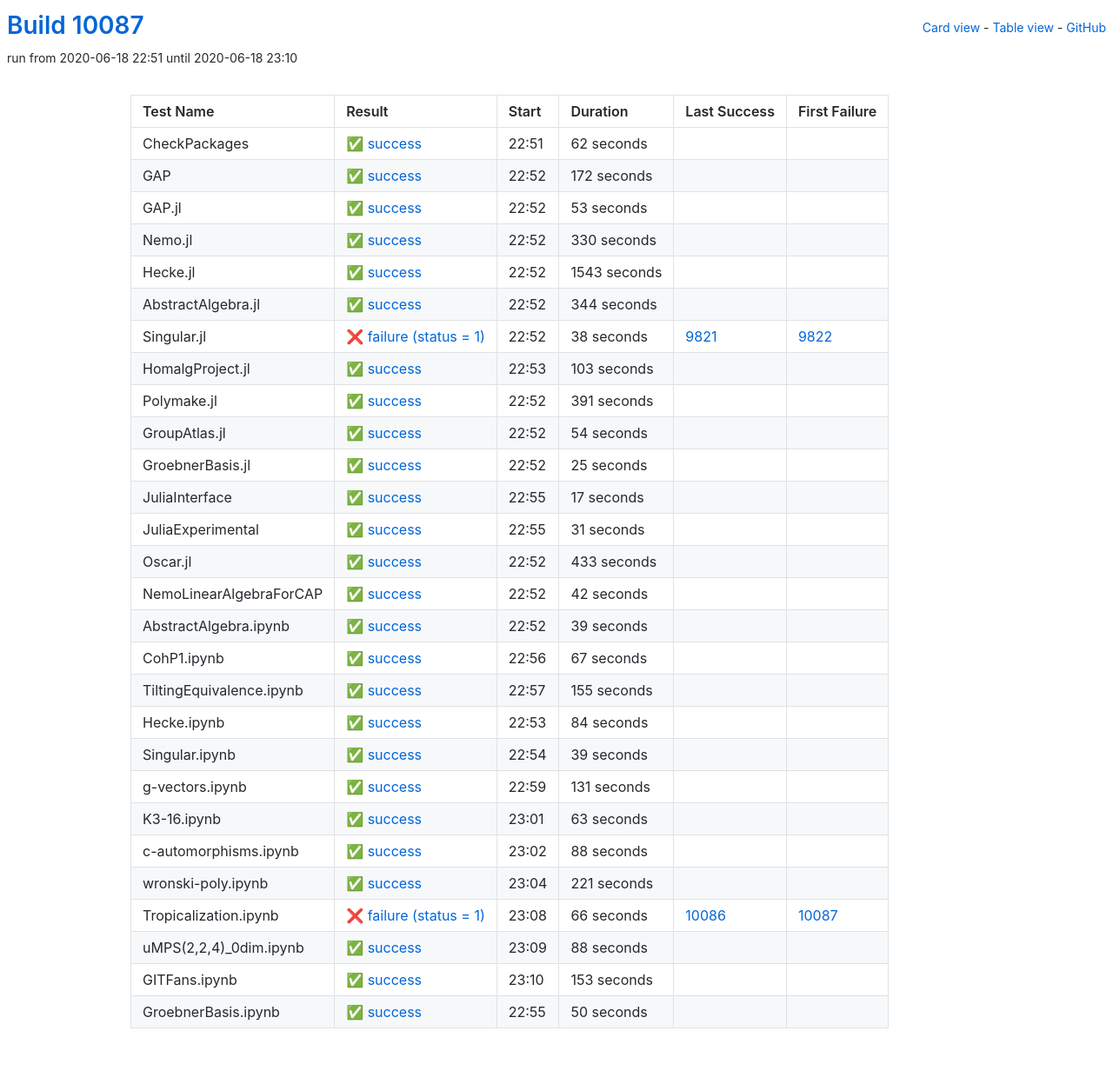
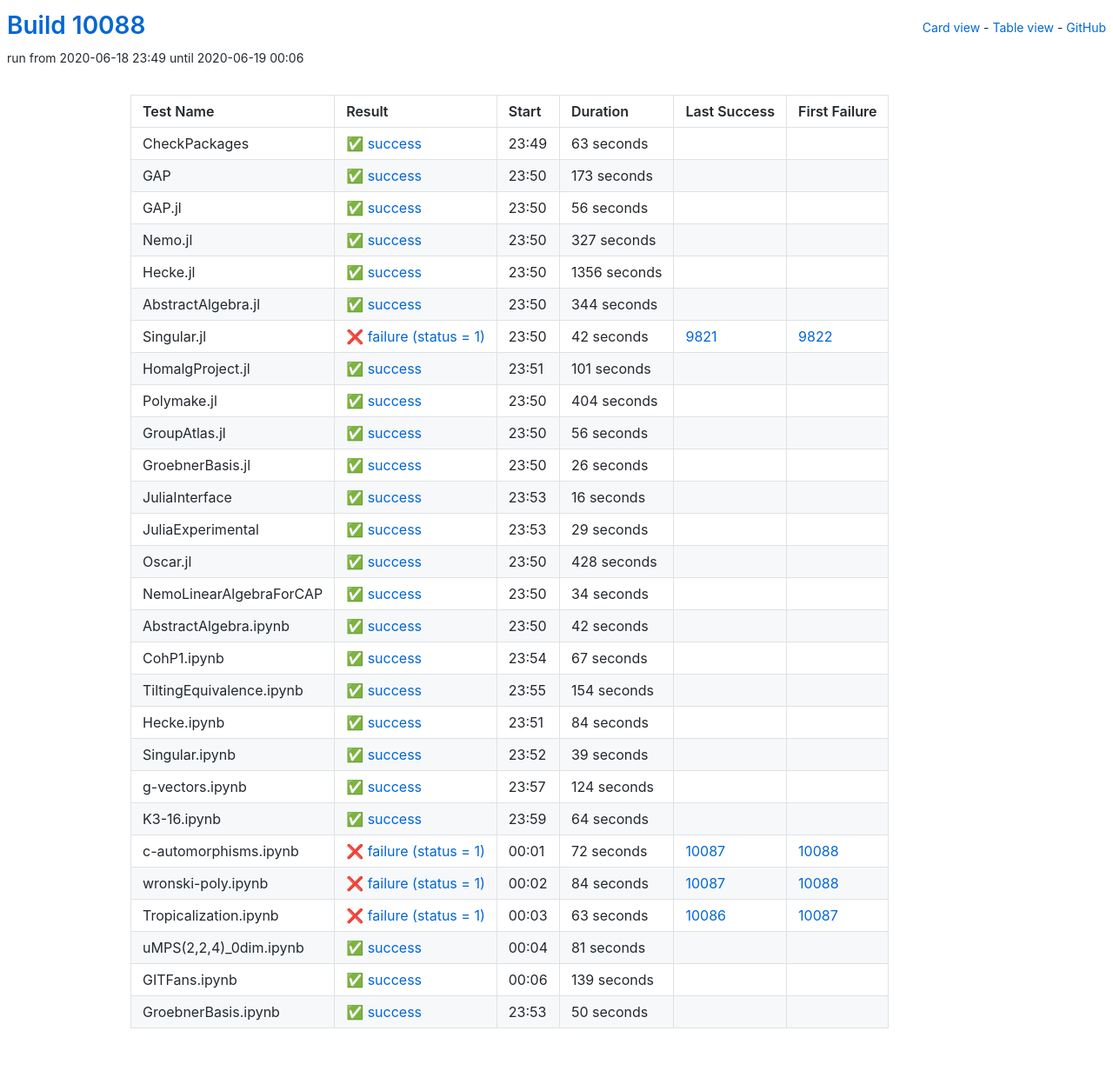
Before and after one commit to oscar-system/oscar-ci-status, a Jekyll site: the page built from table.html, in a window 1280 px wide. Shown: the whole page at 87% size. Built offline with Jekyll 4.4.1, drawn with Linux system fonts in a browser that asks for light colours.

Commit message:
Build #10088

```diff
--- a/_data/ci.yml
+++ b/_data/ci.yml
@@ -1,6 +1,6 @@
 ---
-build: 10087
-build_url: https://oscarci.mathematik.uni-kl.de/job/oscar/10087/
+build: 10088
+build_url: https://oscarci.mathematik.uni-kl.de/job/oscar/10088/
 job: oscar
 organization: oscar-system
 repo: oscar-ci-status
@@ -8,68 +8,68 @@
 tests:
 - name: CheckPackages
   id: checkpackages
-  log: https://oscarci.mathematik.uni-kl.de/job/oscar/10087/artifact/logs/build-10087/CheckPackages.log
-  start: 2020-06-18 22:51
+  log: https://oscarci.mathematik.uni-kl.de/job/oscar/10088/artifact/logs/build-10088/CheckPackages.log
+  start: 2020-06-18 23:49
   success: true
   exitcode: 0
   status: success
-  duration: 62
+  duration: 63
   last_success: false
   last_success_url:
   first_failure: false
   first_failure_url:
 - name: GAP
   id: gap
-  log: https://oscarci.mathematik.uni-kl.de/job/oscar/10087/artifact/logs/build-10087/GAP.log
-  start: 2020-06-18 22:52
+  log: https://oscarci.mathematik.uni-kl.de/job/oscar/10088/artifact/logs/build-10088/GAP.log
+  start: 2020-06-18 23:50
   success: true
   exitcode: 0
   status: success
-  duration: 172
+  duration: 173
   last_success: false
   last_success_url:
   first_failure: false
   first_failure_url:
 - name: GAP.jl
   id: gap-jl
-  log: https://oscarci.mathematik.uni-kl.de/job/oscar/10087/artifact/logs/build-10087/GAP.jl.log
-  start: 2020-06-18 22:52
+  log: https://oscarci.mathematik.uni-kl.de/job/oscar/10088/artifact/logs/build-10088/GAP.jl.log
+  start: 2020-06-18 23:50
   success: true
   exitcode: 0
   status: success
-  duration: 53
+  duration: 56
   last_success: false
   last_success_url:
   first_failure: false
   first_failure_url:
 - name: Nemo.jl
   id: nemo-jl
-  log: https://oscarci.mathematik.uni-kl.de/job/oscar/10087/artifact/logs/build-10087/Nemo.jl.log
-  start: 2020-06-18 22:52
+  log: https://oscarci.mathematik.uni-kl.de/job/oscar/10088/artifact/logs/build-10088/Nemo.jl.log
+  start: 2020-06-18 23:50
   success: true
   exitcode: 0
   status: success
-  duration: 330
+  duration: 327
   last_success: false
   last_success_url:
   first_failure: false
   first_failure_url:
 - name: Hecke.jl
   id: hecke-jl
-  log: https://oscarci.mathematik.uni-kl.de/job/oscar/10087/artifact/logs/build-10087/Hecke.jl.log
-  start: 2020-06-18 22:52
+  log: https://oscarci.mathematik.uni-kl.de/job/oscar/10088/artifact/logs/build-10088/Hecke.jl.log
+  start: 2020-06-18 23:50
   success: true
   exitcode: 0
   status: success
-  duration: 1543
+  duration: 1356
   last_success: false
   last_success_url:
   first_failure: false
   first_failure_url:
 - name: AbstractAlgebra.jl
   id: abstractalgebra-jl
-  log: https://oscarci.mathematik.uni-kl.de/job/oscar/10087/artifact/logs/build-10087/AbstractAlgebra.jl.log
-  start: 2020-06-18 22:52
+  log: https://oscarci.mathematik.uni-kl.de/job/oscar/10088/artifact/logs/build-10088/AbstractAlgebra.jl.log
+  start: 2020-06-18 23:50
   success: true
   exitcode: 0
   status: success
@@ -80,104 +80,116 @@
   first_failure_url:
 - name: Singular.jl
   id: singular-jl
-  log: https://oscarci.mathematik.uni-kl.de/job/oscar/10087/artifact/logs/build-10087/Singular.jl.log
-  start: 2020-06-18 22:52
+  log: https://oscarci.mathematik.uni-kl.de/job/oscar/10088/artifact/logs/build-10088/Singular.jl.log
+  start: 2020-06-18 23:50
   success: false
   exitcode: 1
   status: failure
-  duration: 38
+  duration: 42
   last_success: 9821
   last_success_url: https://oscarci.mathematik.uni-kl.de/job/oscar/9821/
   first_failure: 9822
   first_failure_url: https://oscarci.mathematik.uni-kl.de/job/oscar/9822/
 - name: HomalgProject.jl
   id: homalgproject-jl
-  log: https://oscarci.mathematik.uni-kl.de/job/oscar/10087/artifact/logs/build-10087/HomalgProject.jl.log
-  start: 2020-06-18 22:53
+  log: https://oscarci.mathematik.uni-kl.de/job/oscar/10088/artifact/logs/build-10088/HomalgProject.jl.log
+  start: 2020-06-18 23:51
   success: true
   exitcode: 0
   status: success
-  duration: 103
+  duration: 101
   last_success: false
   last_success_url:
   first_failure: false
   first_failure_url:
 - name: Polymake.jl
   id: polymake-jl
-  log: https://oscarci.mathematik.uni-kl.de/job/oscar/10087/artifact/logs/build-10087/Polymake.jl.log
-  start: 2020-06-18 22:52
+  log: https://oscarci.mathematik.uni-kl.de/job/oscar/10088/artifact/logs/build-10088/Polymake.jl.log
+  start: 2020-06-18 23:50
   success: true
   exitcode: 0
   status: success
-  duration: 391
+  duration: 404
   last_success: false
   last_success_url:
   first_failure: false
   first_failure_url:
 - name: GroupAtlas.jl
   id: groupatlas-jl
-  log: https://oscarci.mathematik.uni-kl.de/job/oscar/10087/artifact/logs/build-10087/GroupAtlas.jl.log
-  start: 2020-06-18 22:52
+  log: https://oscarci.mathematik.uni-kl.de/job/oscar/10088/artifact/logs/build-10088/GroupAtlas.jl.log
+  start: 2020-06-18 23:50
   success: true
   exitcode: 0
   status: success
-  duration: 54
+  duration: 56
   last_success: false
   last_success_url:
   first_failure: false
   first_failure_url:
 - name: GroebnerBasis.jl
   id: groebnerbasis-jl
-  log: https://oscarci.mathematik.uni-kl.de/job/oscar/10087/artifact/logs/build-10087/GroebnerBasis.jl.log
-  start: 2020-06-18 22:52
+  log: https://oscarci.mathematik.uni-kl.de/job/oscar/10088/artifact/logs/build-10088/GroebnerBasis.jl.log
+  start: 2020-06-18 23:50
   success: true
   exitcode: 0
   status: success
-  duration: 25
+  duration: 26
   last_success: false
   last_success_url:
   first_failure: false
   first_failure_url:
 - name: JuliaInterface
   id: juliainterface
-  log: https://oscarci.mathematik.uni-kl.de/job/oscar/10087/artifact/logs/build-10087/JuliaInterface.log
-  start: 2020-06-18 22:55
+  log: https://oscarci.mathematik.uni-kl.de/job/oscar/10088/artifact/logs/build-10088/JuliaInterface.log
+  start: 2020-06-18 23:53
   success: true
   exitcode: 0
   status: success
-  duration: 17
+  duration: 16
   last_success: false
   last_success_url:
   first_failure: false
   first_failure_url:
 - name: JuliaExperimental
   id: juliaexperimental
-  log: https://oscarci.mathematik.uni-kl.de/job/oscar/10087/artifact/logs/build-10087/JuliaExperimental.log
-  start: 2020-06-18 22:55
+  log: https://oscarci.mathematik.uni-kl.de/job/oscar/10088/artifact/logs/build-10088/JuliaExperimental.log
+  start: 2020-06-18 23:53
   success: true
   exitcode: 0
   status: success
-  duration: 31
+  duration: 29
   last_success: false
   last_success_url:
   first_failure: false
   first_failure_url:
 - name: Oscar.jl
   id: oscar-jl
-  log: https://oscarci.mathematik.uni-kl.de/job/oscar/10087/artifact/logs/build-10087/Oscar.jl.log
-  start: 2020-06-18 22:52
+  log: https://oscarci.mathematik.uni-kl.de/job/oscar/10088/artifact/logs/build-10088/Oscar.jl.log
+  start: 2020-06-18 23:50
   success: true
   exitcode: 0
   status: success
-  duration: 433
+  duration: 428
   last_success: false
   last_success_url:
   first_failure: false
   first_failure_url:
 - name: NemoLinearAlgebraForCAP
   id: nemolinearalgebraforcap
-  log: https://oscarci.mathematik.uni-kl.de/job/oscar/10087/artifact/logs/build-10087/NemoLinearAlgebraForCAP.log
-  start: 2020-06-18 22:52
+  log: https://oscarci.mathematik.uni-kl.de/job/oscar/10088/artifact/logs/build-10088/NemoLinearAlgebraForCAP.log
+  start: 2020-06-18 23:50
+  success: true
+  exitcode: 0
+  status: success
+  duration: 34
+  last_success: false
+  last_success_url:
+  first_failure: false
+  first_failure_url:
+- name: AbstractAlgebra.ipynb
+  id: abstractalgebra-ipynb
+  log: https://oscarci.mathematik.uni-kl.de/job/oscar/10088/artifact/logs/build-10088/AbstractAlgebra.ipynb.log
+  start: 2020-06-18 23:50
   success: true
   exitcode: 0
   status: success
@@ -186,22 +198,10 @@
   last_success_url:
   first_failure: false
   first_failure_url:
-- name: AbstractAlgebra.ipynb
-  id: abstractalgebra-ipynb
-  log: https://oscarci.mathematik.uni-kl.de/job/oscar/10087/artifact/logs/build-10087/AbstractAlgebra.ipynb.log
-  start: 2020-06-18 22:52
-  success: true
-  exitcode: 0
-  status: success
-  duration: 39
-  last_success: false
-  last_success_url:
-  first_failure: false
-  first_failure_url:
 - name: CohP1.ipynb
   id: cohp1-ipynb
-  log: https://oscarci.mathematik.uni-kl.de/job/oscar/10087/artifact/logs/build-10087/CohP1.ipynb.log
-  start: 2020-06-18 22:56
+  log: https://oscarci.mathematik.uni-kl.de/job/oscar/10088/artifact/logs/build-10088/CohP1.ipynb.log
+  start: 2020-06-18 23:54
   success: true
   exitcode: 0
   status: success
@@ -212,20 +212,20 @@
   first_failure_url:
 - name: TiltingEquivalence.ipynb
   id: tiltingequivalence-ipynb
-  log: https://oscarci.mathematik.uni-kl.de/job/oscar/10087/artifact/logs/build-10087/TiltingEquivalence.ipynb.log
-  start: 2020-06-18 22:57
+  log: https://oscarci.mathematik.uni-kl.de/job/oscar/10088/artifact/logs/build-10088/TiltingEquivalence.ipynb.log
+  start: 2020-06-18 23:55
   success: true
   exitcode: 0
   status: success
-  duration: 155
+  duration: 154
   last_success: false
   last_success_url:
   first_failure: false
   first_failure_url:
 - name: Hecke.ipynb
   id: hecke-ipynb
-  log: https://oscarci.mathematik.uni-kl.de/job/oscar/10087/artifact/logs/build-10087/Hecke.ipynb.log
-  start: 2020-06-18 22:53
+  log: https://oscarci.mathematik.uni-kl.de/job/oscar/10088/artifact/logs/build-10088/Hecke.ipynb.log
+  start: 2020-06-18 23:51
   success: true
   exitcode: 0
   status: success
@@ -236,8 +236,8 @@
   first_failure_url:
 - name: Singular.ipynb
   id: singular-ipynb
-  log: https://oscarci.mathematik.uni-kl.de/job/oscar/10087/artifact/logs/build-10087/Singular.ipynb.log
-  start: 2020-06-18 22:54
+  log: https://oscarci.mathematik.uni-kl.de/job/oscar/10088/artifact/logs/build-10088/Singular.ipynb.log
+  start: 2020-06-18 23:52
   success: true
   exitcode: 0
   status: success
@@ -248,92 +248,92 @@
   first_failure_url:
 - name: g-vectors.ipynb
   id: g-vectors-ipynb
-  log: https://oscarci.mathematik.uni-kl.de/job/oscar/10087/artifact/logs/build-10087/g-vectors.ipynb.log
-  start: 2020-06-18 22:59
+  log: https://oscarci.mathematik.uni-kl.de/job/oscar/10088/artifact/logs/build-10088/g-vectors.ipynb.log
+  start: 2020-06-18 23:57
   success: true
   exitcode: 0
   status: success
-  duration: 131
+  duration: 124
   last_success: false
   last_success_url:
   first_failure: false
   first_failure_url:
 - name: K3-16.ipynb
   id: k3-16-ipynb
-  log: https://oscarci.mathematik.uni-kl.de/job/oscar/10087/artifact/logs/build-10087/K3-16.ipynb.log
-  start: 2020-06-18 23:01
+  log: https://oscarci.mathematik.uni-kl.de/job/oscar/10088/artifact/logs/build-10088/K3-16.ipynb.log
+  start: 2020-06-18 23:59
   success: true
   exitcode: 0
   status: success
-  duration: 63
+  duration: 64
   last_success: false
   last_success_url:
   first_failure: false
   first_failure_url:
 - name: c-automorphisms.ipynb
   id: c-automorphisms-ipynb
-  log: https://oscarci.mathematik.uni-kl.de/job/oscar/10087/artifact/logs/build-10087/c-automorphisms.ipynb.log
-  start: 2020-06-18 23:02
-  success: true
-  exitcode: 0
-  status: success
-  duration: 88
-  last_success: false
-  last_success_url:
-  first_failure: false
-  first_failure_url:
-- name: wronski-poly.ipynb
-  id: wronski-poly-ipynb
-  log: https://oscarci.mathematik.uni-kl.de/job/oscar/10087/artifact/logs/build-10087/wronski-poly.ipynb.log
-  start: 2020-06-18 23:04
-  success: true
-  exitcode: 0
-  status: success
-  duration: 221
-  last_success: false
-  last_success_url:
-  first_failure: false
-  first_failure_url:
-- name: Tropicalization.ipynb
-  id: tropicalization-ipynb
-  log: https://oscarci.mathematik.uni-kl.de/job/oscar/10087/artifact/logs/build-10087/Tropicalization.ipynb.log
-  start: 2020-06-18 23:08
+  log: https://oscarci.mathematik.uni-kl.de/job/oscar/10088/artifact/logs/build-10088/c-automorphisms.ipynb.log
+  start: 2020-06-19 00:01
   success: false
   exitcode: 1
   status: failure
-  duration: 66
+  duration: 72
+  last_success: 10087
+  last_success_url: https://oscarci.mathematik.uni-kl.de/job/oscar/10087/
+  first_failure: 10088
+  first_failure_url: https://oscarci.mathematik.uni-kl.de/job/oscar/10088/
+- name: wronski-poly.ipynb
+  id: wronski-poly-ipynb
+  log: https://oscarci.mathematik.uni-kl.de/job/oscar/10088/artifact/logs/build-10088/wronski-poly.ipynb.log
+  start: 2020-06-19 00:02
+  success: false
+  exitcode: 1
+  status: failure
+  duration: 84
+  last_success: 10087
+  last_success_url: https://oscarci.mathematik.uni-kl.de/job/oscar/10087/
+  first_failure: 10088
+  first_failure_url: https://oscarci.mathematik.uni-kl.de/job/oscar/10088/
+- name: Tropicalization.ipynb
+  id: tropicalization-ipynb
+  log: https://oscarci.mathematik.uni-kl.de/job/oscar/10088/artifact/logs/build-10088/Tropicalization.ipynb.log
+  start: 2020-06-19 00:03
+  success: false
+  exitcode: 1
+  status: failure
+  duration: 63
   last_success: 10086
   last_success_url: https://oscarci.mathematik.uni-kl.de/job/oscar/10086/
   first_failure: 10087
   first_failure_url: https://oscarci.mathematik.uni-kl.de/job/oscar/10087/
 - name: uMPS(2,2,4)_0dim.ipynb
   id: umps-2-2-4-0dim-ipynb
-  log: https://oscarci.mathematik.uni-kl.de/job/oscar/10087/artifact/logs/build-10087/uMPS-2-2-4-_0dim.ipynb.log
-  start: 2020-06-18 23:09
+  log: https://oscarci.mathematik.uni-kl.de/job/oscar/10088/artifact/logs/build-10088/uMPS-2-2-4-_0dim.ipynb.log
+  start: 2020-06-19 00:04
   success: true
   exitcode: 0
   status: success
-  duration: 88
+  duration: 81
   last_success: false
   last_success_url:
   first_failure: false
   first_failure_url:
 - name: GITFans.ipynb
   id: gitfans-ipynb
-  log: https://oscarci.mathematik.uni-kl.de/job/oscar/10087/artifact/logs/build-10087/GITFans.ipynb.log
-  start: 2020-06-18 23:10
+  log: https://oscarci.mathematik.uni-kl.de/job/oscar/10088/artifact/logs/build-10088/GITFans.ipynb.log
+  start: 2020-06-19 00:06
   success: true
   exitcode: 0
   status: success
-  duration: 153
+  duration: 139
   last_success: false
   last_success_url:
   first_failure: false
   first_failure_url:
 - name: GroebnerBasis.ipynb
   id: groebnerbasis-ipynb
-  log: https://oscarci.mathematik.uni-kl.de/job/oscar/10087/artifact/logs/build-10087/GroebnerBasis.ipynb.log
-  start: 2020-06-18 22:55
+  log: https://oscarci.mathematik.uni-kl.de/job/oscar/10088/artifact/logs/build-10088/GroebnerBasis.ipynb.log
+  start: 2020-06-18 23:53
   success: true
   exitcode: 0
   status: success
```
Also changed, not shown: README.md.
